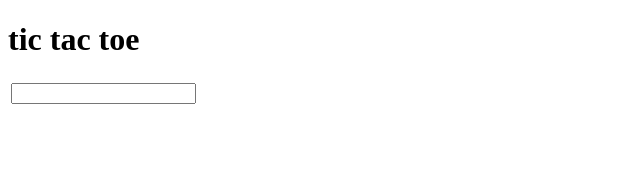
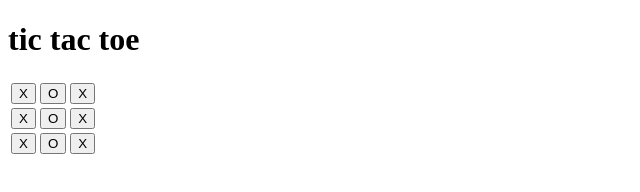
Before and after one commit to iamneo-production/abedccceacbc304662376efdcbcabeone, a website: page public/test.html in a window 1280 px wide. Shown: the whole page, without its empty margins (0-640 px from the left). Drawn offline with Linux system fonts and the light colour scheme.

Commit message:
Backup Commit

```diff
--- a/public/test.html
+++ b/public/test.html
@@ -6,8 +6,21 @@
     <h1>tic tac toe</h1>
     <table>
         <tr>
-            <td><input type+"button</td>
+            <td><input type="button" value="X"></td>
+            <td><input type="button" value="O"></td>
+            <td><input type="button" value="X"></td>
         </tr>
+        <tr>
+            <td><input type="button" value="X"></td>
+            <td><input type="button" value="O"></td>
+            <td><input type="button" value="X"></td>
+        </tr>
+        <tr>
+            <td><input type="button" value="X"></td>
+            <td><input type="button" value="O"></td>
+            <td><input type="button" value="X"></td>
+        </tr>
+
     </table>
 </body>
 </head>
```
